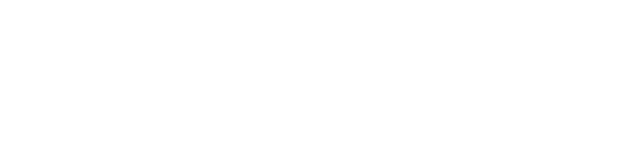
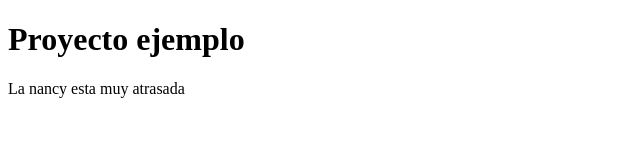
Before and after one commit to PrisJackman/gitPractica, a plain HTML site: page index.html in a window 1280 px wide. Shown: the whole page, without its empty margins (0-640 px from the left). Drawn offline with Linux system fonts and the light colour scheme.

Commit message:
titulo y parrafo

```diff
--- a/index.html
+++ b/index.html
@@ -4,6 +4,9 @@
 	<title>ejemplito</title>
 </head>
 <body>
-
+	<h1>Proyecto ejemplo</h1>
+	<div>
+		<p>La nancy esta muy atrasada</p>
+	</div>
 </body>
 </html>
```
